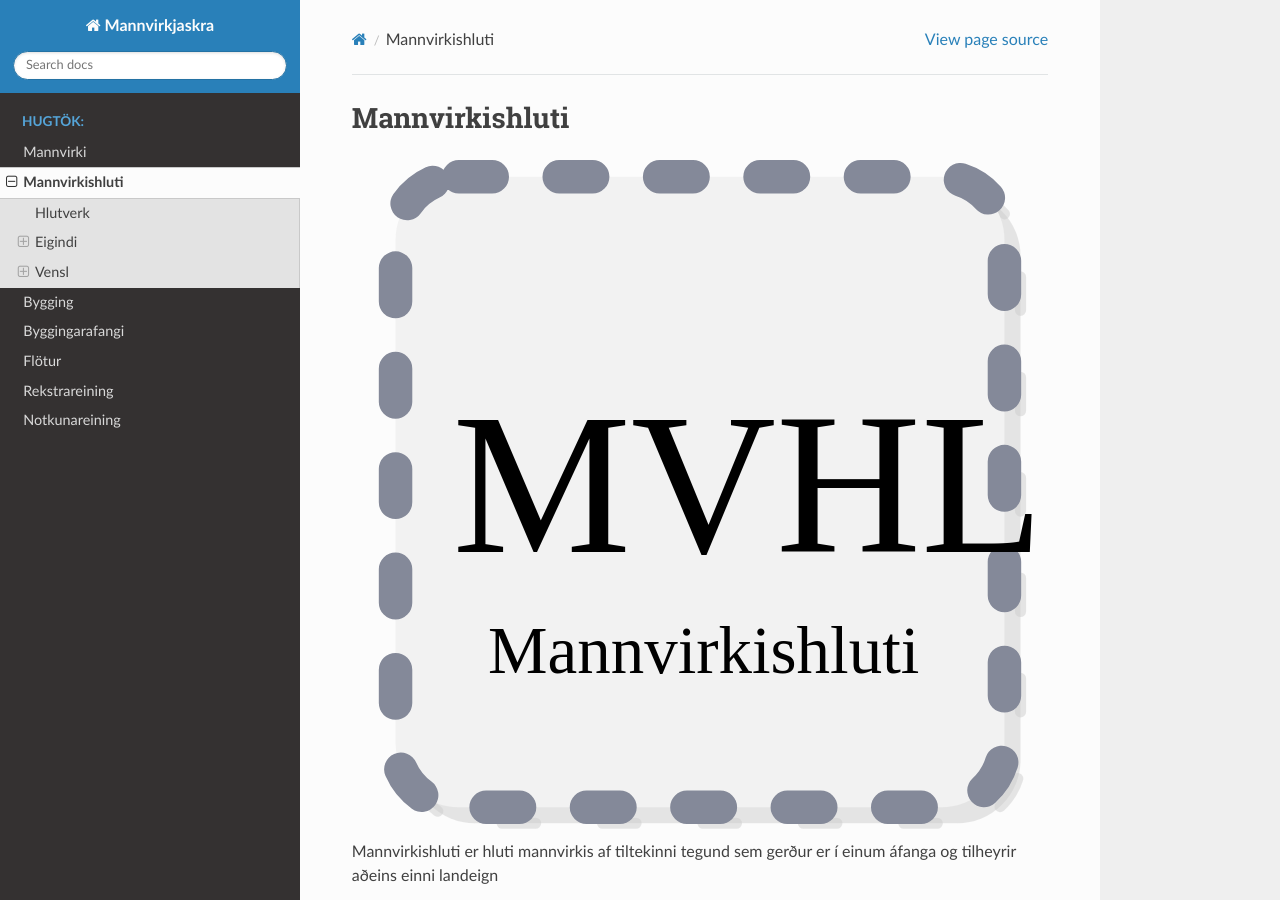
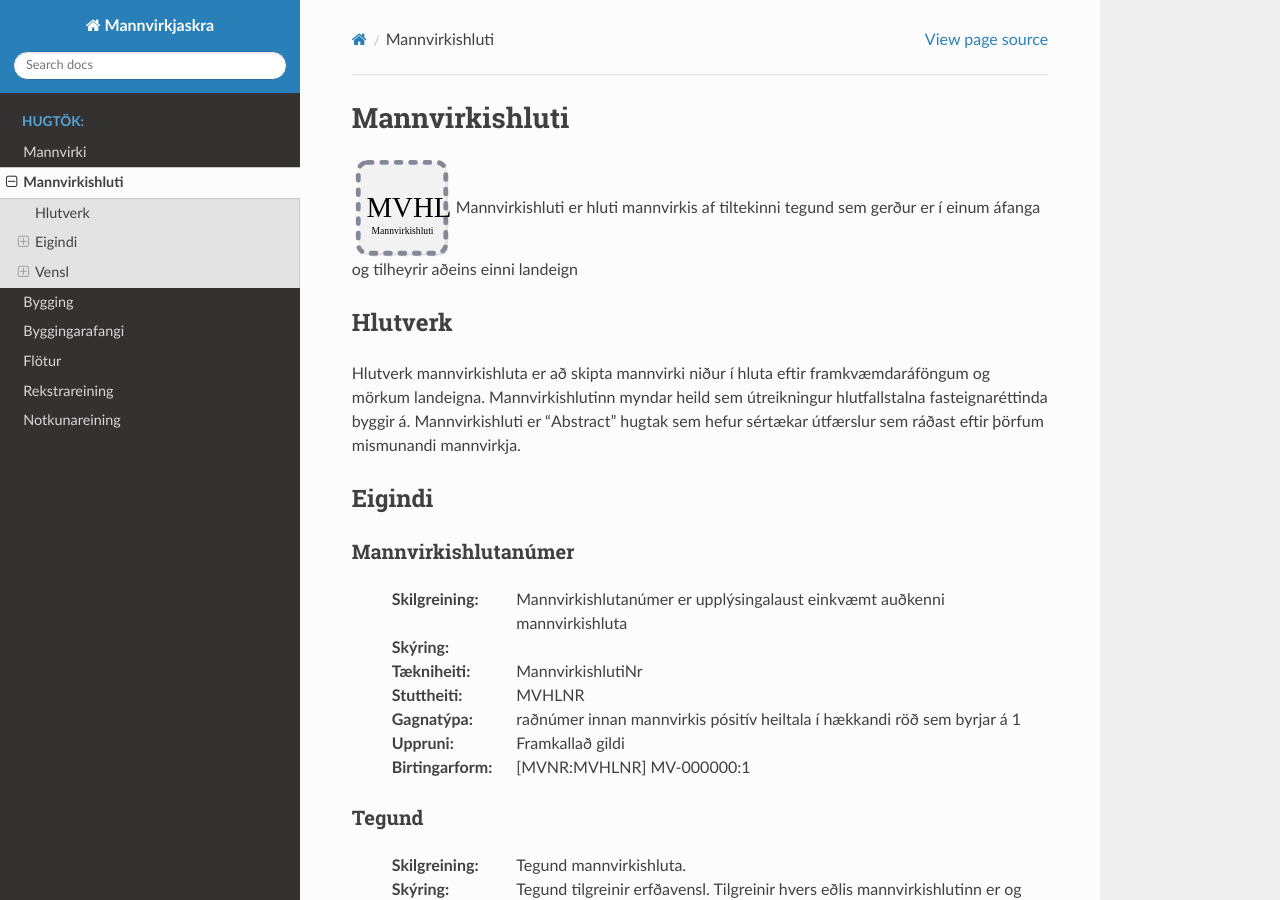
Before and after one commit to hthl/Mannvirkjaskra, a Sphinx documentation site: the page built from source/mannvirkishluti.rst, in a window 1280 px wide and 900 px high. Built offline with Sphinx 7.4.7 and the Read the Docs theme 2.0.0, drawn with Linux system fonts in a browser that asks for light colours.

Commit message:
Update mannvirkishluti.rst

```diff
--- a/source/mannvirkishluti.rst
+++ b/source/mannvirkishluti.rst
@@ -8,7 +8,7 @@ Mannvirkishluti
     „Mannvirkishluti er hluti mannvirkis af tiltekinni tegund sem gerður er í einum áfanga og tilheyrir aðeins einni landeign“
 
 .. |mannvirkishluti| image:: img/mannvirkishluti.svg
-   :width: 100%
+   :width: 100
 
 Hlutverk
 --------
```
